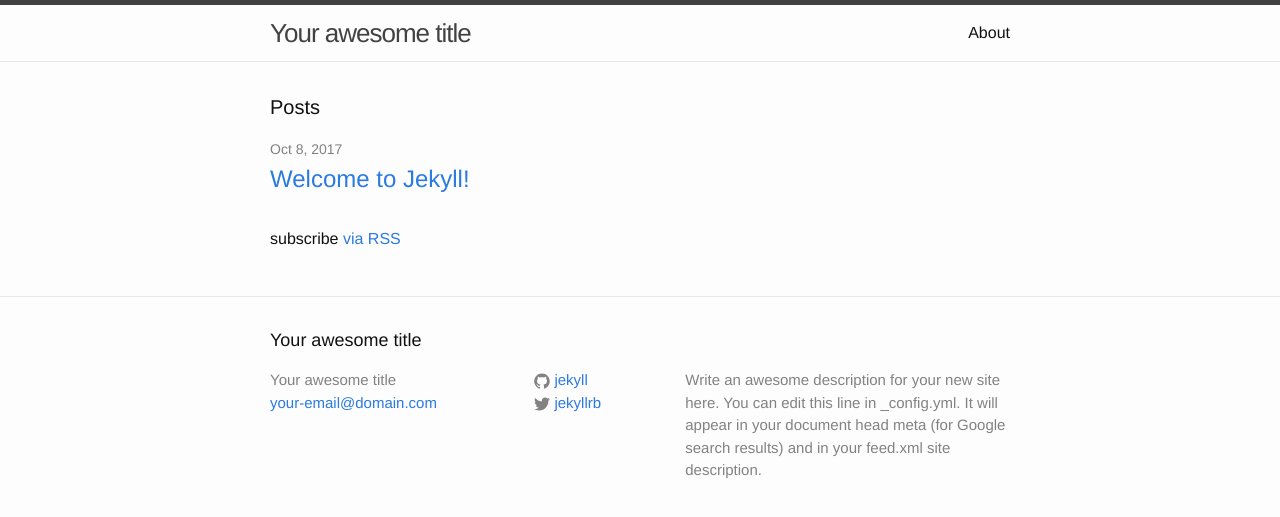
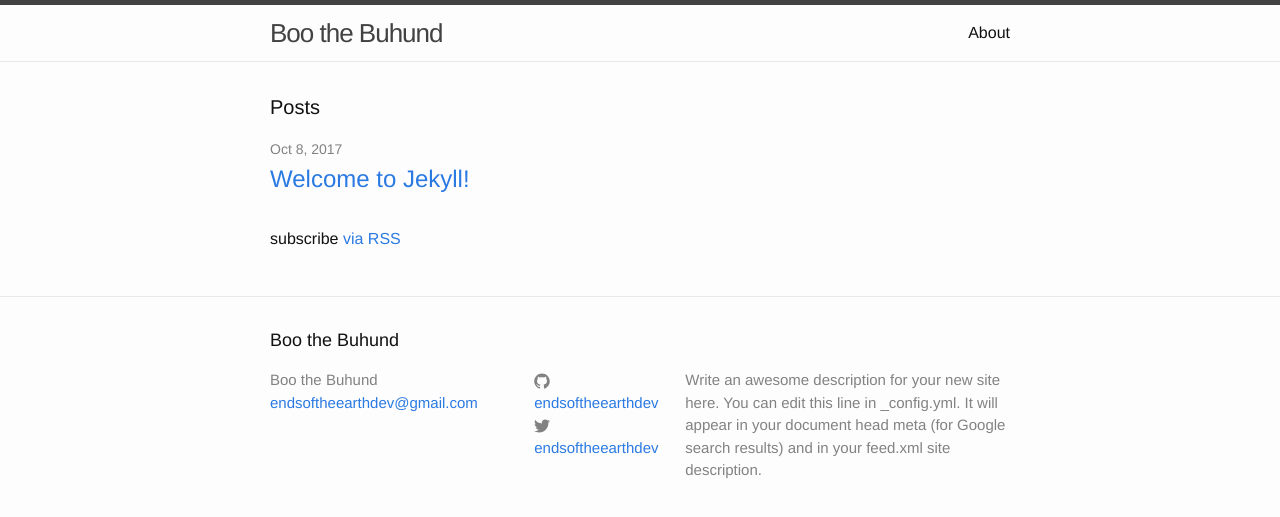
Before and after one commit to endsoftheearthdev/endsoftheearthdev.github.io, a Jekyll site: the page built from index.html, in a window 1280 px wide. Shown: the top 517 px of the page. Built offline with Jekyll 4.4.1, drawn with Linux system fonts in a browser that asks for light colours.

Commit message:
Update _config.yml

```diff
--- a/_config.yml
+++ b/_config.yml
@@ -6,16 +6,16 @@
 # 'jekyll serve'. If you change this file, please restart the server process.
 
 # Site settings
-title: Your awesome title
-email: your-email@domain.com
+title: Boo the Buhund
+email: endsoftheearthdev@gmail.com
 description: > # this means to ignore newlines until "baseurl:"
   Write an awesome description for your new site here. You can edit this
   line in _config.yml. It will appear in your document head meta (for
   Google search results) and in your feed.xml site description.
 baseurl: "" # the subpath of your site, e.g. /blog
-url: "http://yourdomain.com" # the base hostname & protocol for your site
-twitter_username: jekyllrb
-github_username:  jekyll
+url: "http://boothebuhund.com" # the base hostname & protocol for your site
+twitter_username: endsoftheearthdev
+github_username:  endsoftheearthdev
 
 # Build settings
 markdown: kramdown
```
